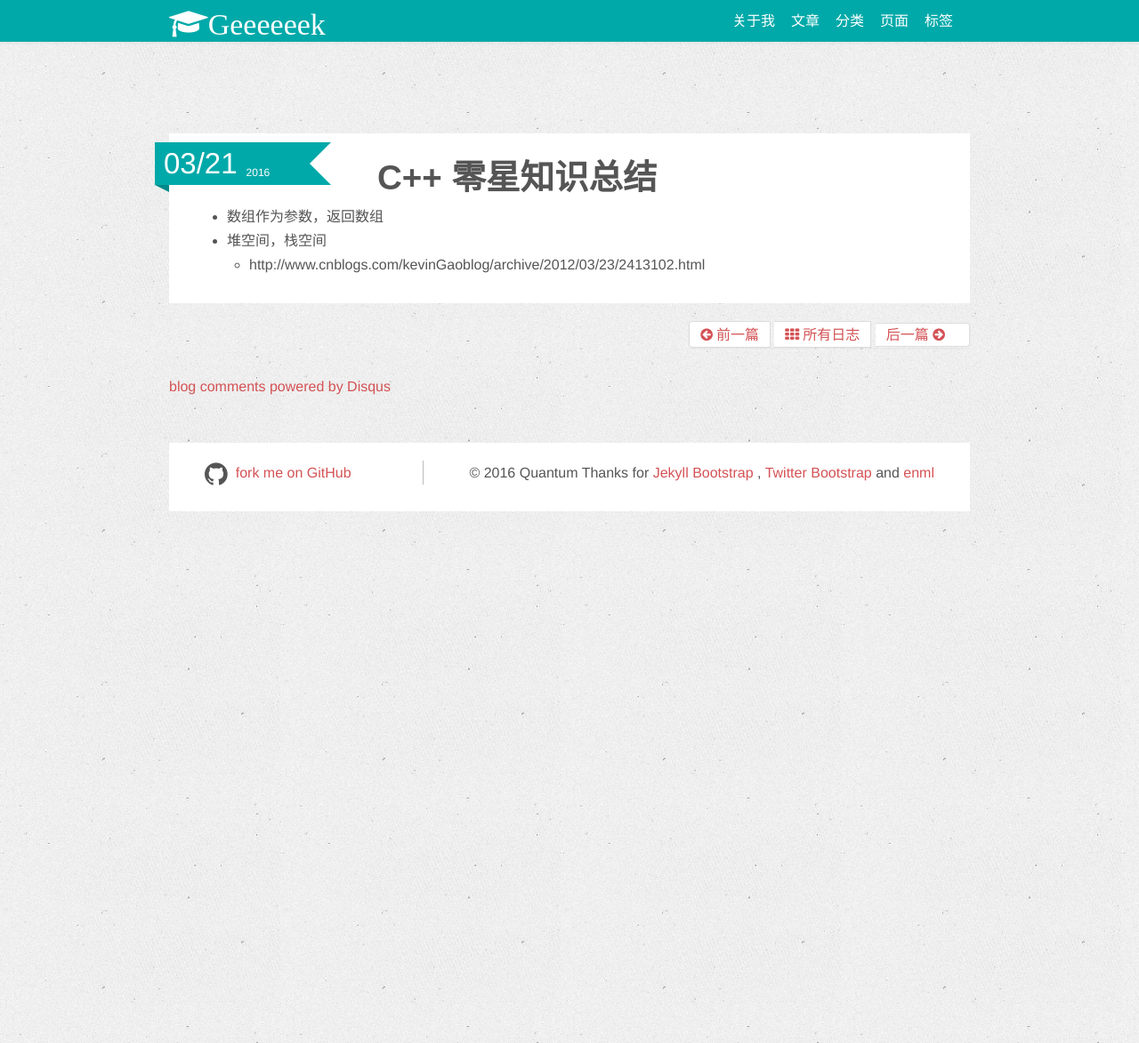
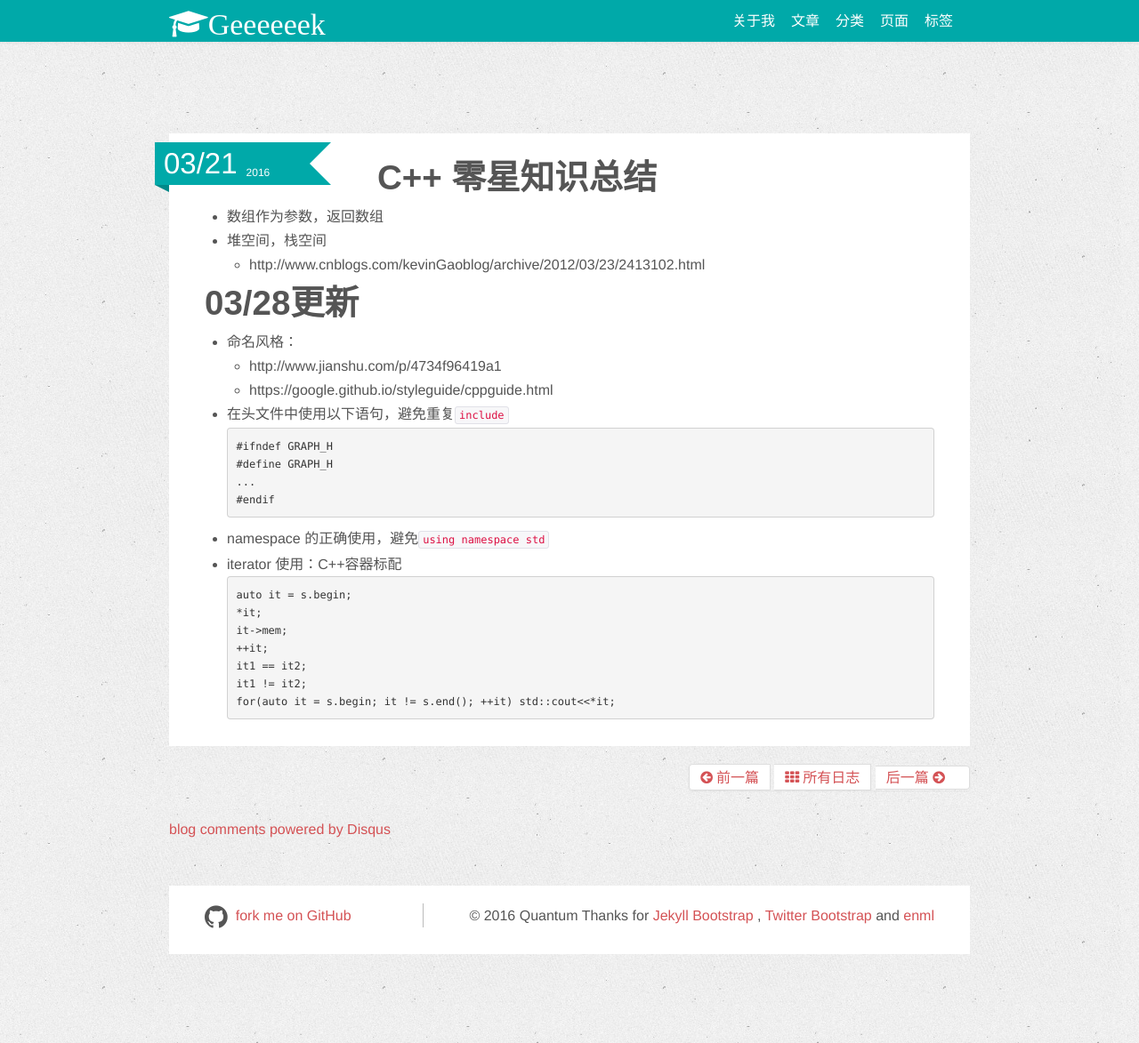
Before and after one commit to quantumlaser/quantumlaser.github.io, a Jekyll site: the page built from _posts/2016-03-21-c++-collect.md, in a window 1280 px wide and 1173 px high. Shown: the whole window at 89% size. Built offline with Jekyll 4.4.1, drawn with Linux system fonts in a browser that asks for light colours; nearby versions of some CDN libraries; comment, search, counter and statistics services are not loaded.

Commit message:
add c++ collect

````diff
--- a/_posts/2016-03-21-c++-collect.md
+++ b/_posts/2016-03-21-c++-collect.md
@@ -11,3 +11,26 @@ tags : [C++]
 - 数组作为参数，返回数组
 - 堆空间，栈空间
   + http://www.cnblogs.com/kevinGaoblog/archive/2012/03/23/2413102.html
+
+# 03/28更新
+- 命名风格：
+  + http://www.jianshu.com/p/4734f96419a1
+  + https://google.github.io/styleguide/cppguide.html
+- 在头文件中使用以下语句，避免重复`include`
+  ```
+  #ifndef GRAPH_H
+  #define GRAPH_H
+  ...
+  #endif
+  ```
+- namespace 的正确使用，避免`using namespace std`
+- iterator 使用：C++容器标配
+  ```
+  auto it = s.begin;
+  *it;
+  it->mem;
+  ++it;
+  it1 == it2;
+  it1 != it2;
+  for(auto it = s.begin; it != s.end(); ++it) std::cout<<*it;
+  ```
````
